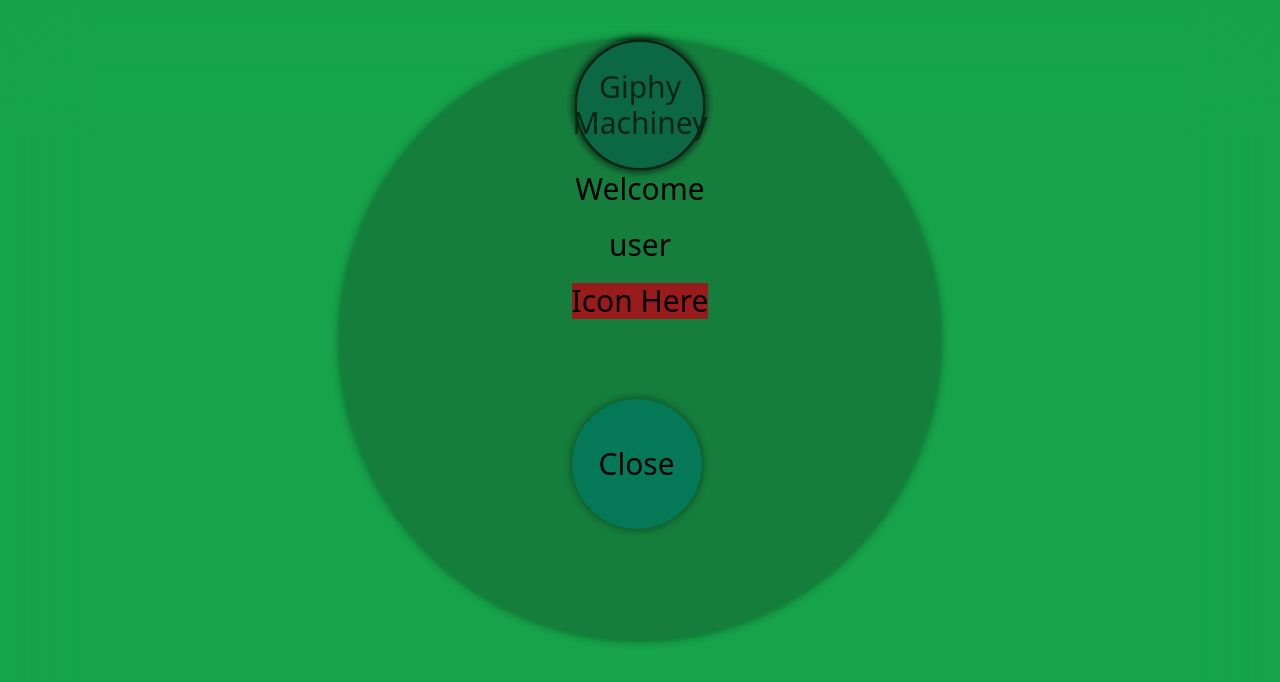
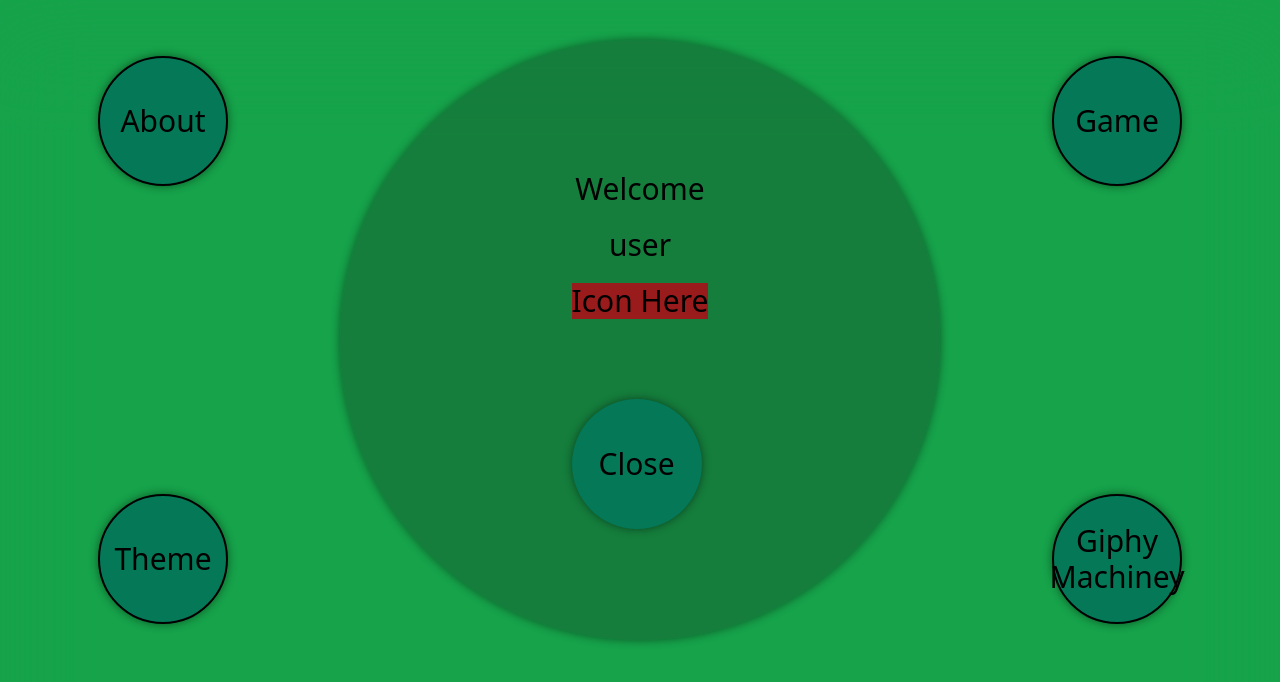
Before and after one commit to iO-Academy/23-jul-OS-FE, a React (Vite) app: page /desktop in a window 1280 px wide. Both pictures are taken after a click on the button "Open". Shown: the top 682 px of the page. Built offline with nearby package versions, Linux system fonts and the light colour scheme.

Commit message:
Animation fixed, welcome to user login to password verification or desktop complete

```diff
--- a/src/App.css
+++ b/src/App.css
@@ -26,12 +26,22 @@
     animation-name: userFadeIn;
     animation-duration: 5s
 }
+
 .animatedCircleLeft {
     width: 130px;
     height: 130px;
     box-shadow: 0 0 10px rgba(0, 0, 0, 0.47);
     animation-name: movingButtonsLeft;
-    animation-duration: 2s
+    animation-duration: 2s;
+    animation-fill-mode: forwards;
+}
+
+.top-4 {
+    top: 1rem;
+}
+
+.bottom-4 {
+    bottom: 1rem;
 }
 
 .animatedCircleRight {
@@ -40,15 +50,16 @@
     box-shadow: 0 0 10px rgba(0, 0, 0, 0.47);
     animation-name: movingButtonsRight;
     animation-duration: 2s;
+    animation-fill-mode: forwards;
 }
 
 @keyframes movingButtonsLeft{
-    from {left: 600px}
-    to {right: 600px}
+    from {left: 50%}
+    to {left: 98px}
 }
 
 @keyframes movingButtonsRight{
-    from {right: 600px}
+    from {right: 50%}
     to {right: 98px}
 }
 
--- a/src/Components/ProgramSelector/index.jsx
+++ b/src/Components/ProgramSelector/index.jsx
@@ -1,4 +1,4 @@
-import './ProgramSelector.css'
+
 import StandardButton from "../StandardButton/index.jsx";
 import {useState} from "react";
 
@@ -8,12 +8,12 @@ const ProgramSelector = ({username, icon, visible, openMenu, openProgram, active
         {name: 'About',  location: 'animatedCircleLeft', horizontal: 'left', vertical: 'top'},
         {name: 'Theme',  location: 'animatedCircleLeft', horizontal: 'left', vertical: 'bottom'},
         {name: 'Game',  location: 'animatedCircleRight', horizontal: 'right', vertical: 'top'},
-        {name: 'Giphy Machiney',  location: 'animatedCircleRight', horizontal: 'right', vertical: 'bottom'},
+        {name: 'Giphy Machiney', location: 'animatedCircleRight', horizontal: 'right', vertical: 'bottom'},
     ]
 
     const generateButtons = (array) => {
         return array.map(item => {
-            return <div className={visible ? item.location + " border-2 border-black absolute " + item.horizontal + "-24 " + item.vertical + "-2 rounded-full bg-emerald-700 flex justify-center" : "littleCircle border-2 border-black absolute " + item.horizontal + "-24 " + item.vertical + "2 rounded-full bg-emerald-700 flex justify-center"} key={item.name}>
+            return <div className={visible ? item.location + " border-2 border-black absolute " + item.horizontal + "-24 " + item.vertical + "-4 rounded-full bg-emerald-700 flex justify-center" : "littleCircle border-2 border-black absolute " + item.horizontal + "-24 " + item.vertical + "2 rounded-full bg-emerald-700 flex justify-center"} key={item.name}>
                 <StandardButton
                     key={item.name}
                     text={item.name}
--- a/src/Components/UserSelector/index.jsx
+++ b/src/Components/UserSelector/index.jsx
@@ -1,4 +1,4 @@
-import './UserSelector.css'
+
 import StandardButton from "../StandardButton/index.jsx";
 import {useEffect, useState} from "react";
 import {Link, useNavigate} from "react-router-dom";
```
Also changed, not shown: src/Components/ProgramSelector/ProgramSelector.css (deleted, +0 -47 lines), src/Components/UserSelector/UserSelector.css (deleted, +0 -57 lines).
